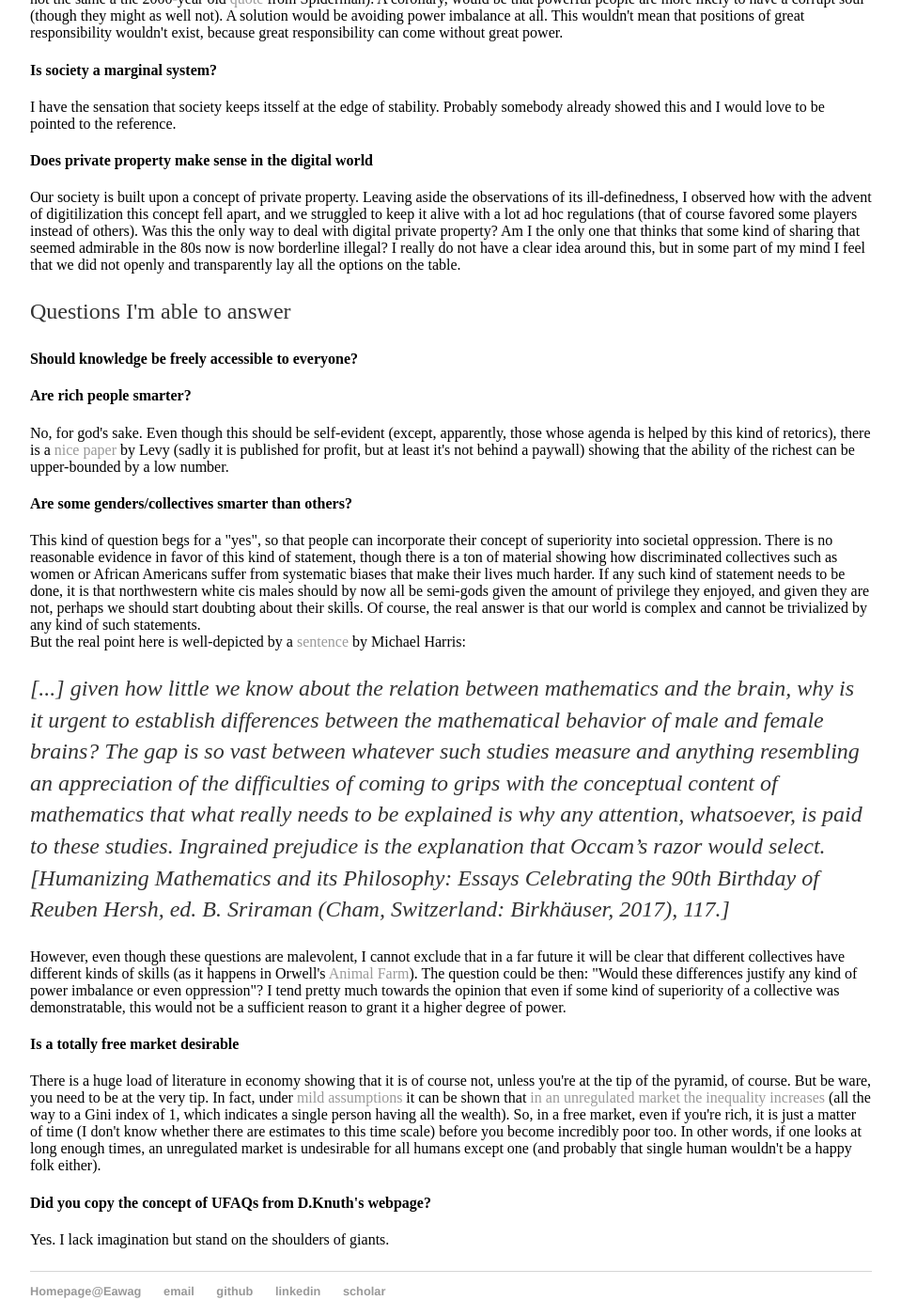
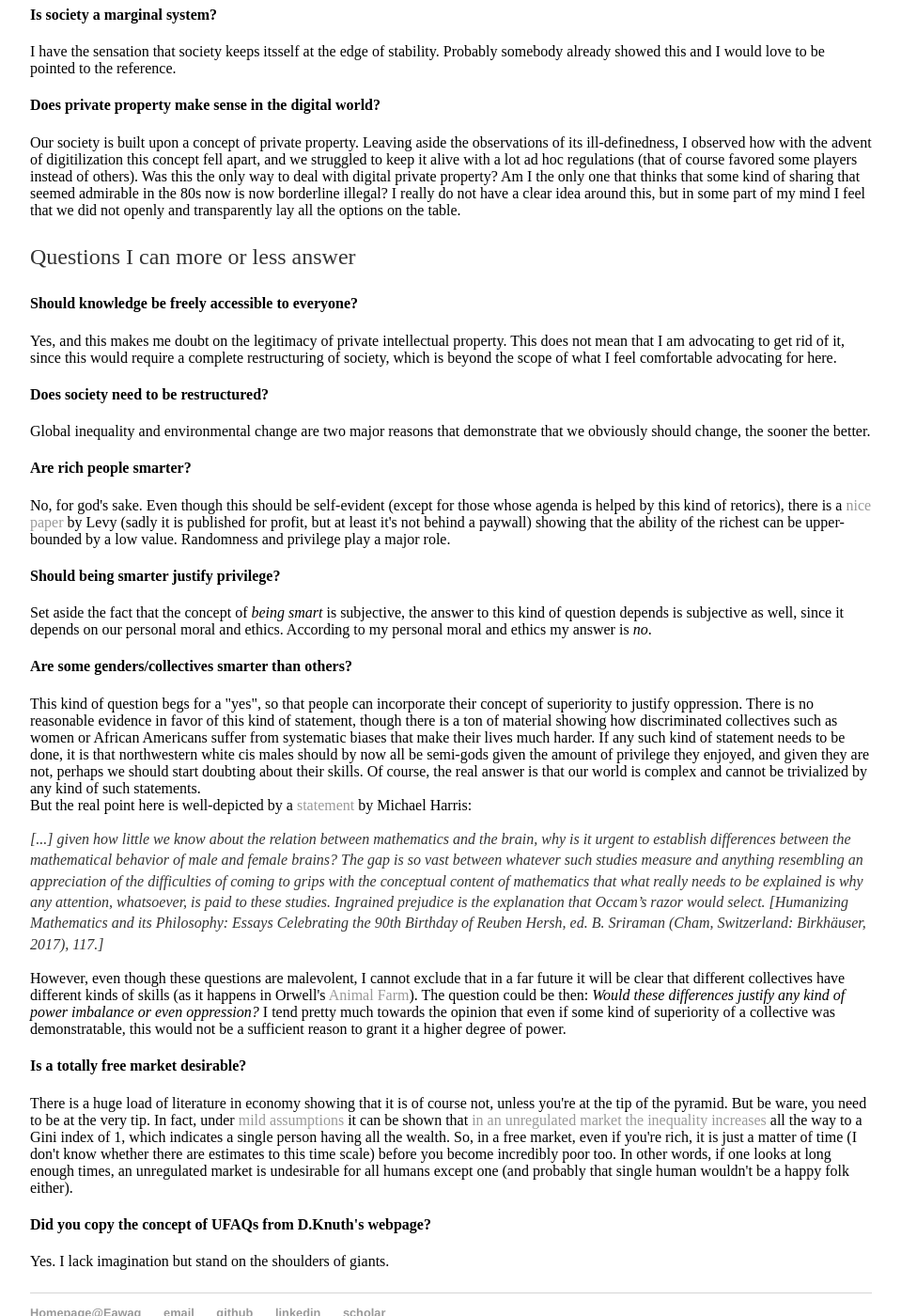
Before and after one commit to mbaityje/mbaityje.github.io, a Jekyll site: the page built from ufaq/index.html, in a window 1280 px wide and 1400 px high, scrolled down 555 px. Shown: the whole window at 94% size, without its empty margins (160-1119 px from the left). Built offline with Jekyll 4.4.1, drawn with Linux system fonts in a browser that asks for light colours.

Commit message:
Content changes

```diff
--- a/ufaq/index.html
+++ b/ufaq/index.html
@@ -5,7 +5,7 @@ title: UFAQ
 
 <div class="blurb">
 	<h1> Un-Frequently Asked Questions </h1>
-	<p>
+	<p class="content">
 	  Some questions I've been turning my head around, without finding an appropriate answer.
 	  At some point I will try to phrase some proper answers. For the moment it's just a sketch of things I appreciate input on.
 		<h4>Does power corrupt?</h4>
@@ -14,31 +14,39 @@ title: UFAQ
 		<h4>Is society a marginal system?</h4>
 		I have the sensation that society keeps itsself at the edge of stability. Probably somebody already showed this and I would love to be pointed to the reference.
 
-		<h4>Does private property make sense in the digital world</h4>
+		<h4>Does private property make sense in the digital world?</h4>
 		Our society is built upon a concept of private property. Leaving aside the observations of its ill-definedness, I observed how with the advent of digitilization this concept fell apart, and we struggled to keep it alive with a lot ad hoc regulations (that of course favored some players instead of others). Was this the only way to deal with digital private property? Am I the only one that thinks that some kind of sharing that seemed admirable in the 80s now is now borderline illegal?
 		I really do not have a clear idea around this, but in some part of my mind I feel that we did not openly and transparently lay all the options on the table.
 	</p>
 	<p>
-	  Questions I'm able to answer
+	  Questions I can more or less answer
 		<h4>Should knowledge be freely accessible to everyone?</h4>
+		Yes, and this makes me doubt on the legitimacy of private intellectual property. This does not mean that I am advocating to get rid of it, since this would require a complete restructuring of society, which is beyond the scope of what I feel comfortable advocating for here.
+
+		<h4>Does society need to be restructured?</h4>
+		Global inequality and environmental change are two major reasons that demonstrate that we obviously should change, the sooner the better.
 
 		<h4>Are rich people smarter?</h4>
-		No, for god's sake. Even though this should be self-evident (except, apparently, those whose agenda is helped by this kind of retorics), there is a <a href="https://www.sciencedirect.com/science/article/pii/S0022053103000243?casa_token=SCPi63BgIyYAAAAA:h8FRSsHISgIV0pQqWh0BCRKtUVrfHGC43d0NhbB2mjlxT_jgsMkI_Ww_5X9sbfFj2Bc0DYRHXA"> nice paper </a> by Levy (sadly it is published for profit, but at least it's not behind a paywall) showing that the ability of the richest can be upper-bounded by a low number.
+		No, for god's sake. Even though this should be self-evident (except for those whose agenda is helped by this kind of retorics), there is a <a href="https://www.sciencedirect.com/science/article/pii/S0022053103000243?casa_token=SCPi63BgIyYAAAAA:h8FRSsHISgIV0pQqWh0BCRKtUVrfHGC43d0NhbB2mjlxT_jgsMkI_Ww_5X9sbfFj2Bc0DYRHXA"> nice paper </a> by Levy (sadly it is published for profit, but at least it's not behind a paywall) showing that the ability of the richest can be upper-bounded by a low value.
+		Randomness and privilege play a major role.
+
+		<h4>Should being smarter justify privilege?</h4>
+		Set aside the fact that the concept of <em>being smart</em> is subjective, the answer to this kind of question depends is subjective as well, since it depends on our personal moral and ethics. According to my personal moral and ethics my answer is <em>no</em>.
 
 		<h4>Are some genders/collectives smarter than others?</h4>
-		This kind of question begs for a "yes", so that people can incorporate their concept of superiority into societal oppression.
+		This kind of question begs for a "yes", so that people can incorporate their concept of superiority to justify oppression.
 		There is no reasonable evidence in favor of this kind of statement, though there is a ton of material showing how discriminated collectives such as women or African Americans suffer from systematic biases that make their lives much harder. If any such kind of statement needs to be done, it is that northwestern white cis males should by now all be semi-gods given the amount of privilege they enjoyed, and given they are not, perhaps we should start doubting about their skills.
 		Of course, the real answer is that our world is complex and cannot be trivialized by any kind of such statements.</br>
 
-		But the real point here is well-depicted by a <a href="https://magazine.scienceforthepeople.org/vol22-1/science-wars-the-next-generation/">sentence</a> by Michael Harris:
-		<p style="font-style: italic;">
+		But the real point here is well-depicted by a <a href="https://magazine.scienceforthepeople.org/vol22-1/science-wars-the-next-generation/">statement</a> by Michael Harris:
+		<p style="font-style: italic;" class="content">
 		[...] given how little we know about the relation between mathematics and the brain, why is it urgent to establish differences between the mathematical behavior of male and female brains? The gap is so vast between whatever such studies measure and anything resembling an appreciation of the difficulties of coming to grips with the conceptual content of mathematics that what really needs to be explained is why any attention, whatsoever, is paid to these studies. Ingrained prejudice is the explanation that Occam’s razor would select. [Humanizing Mathematics and its Philosophy: Essays Celebrating the 90th Birthday of Reuben Hersh, ed.  B. Sriraman (Cham, Switzerland: Birkhäuser, 2017), 117.]
 		</p>
 
-		However, even though these questions are malevolent, I cannot exclude that in a far future it will be clear that different collectives have different kinds of skills (as it happens in Orwell's <a href="https://en.wikipedia.org/wiki/Animal_Farm"> Animal Farm</a>). The question could be then: "Would these differences justify any kind of power imbalance or even oppression"? I tend pretty much towards the opinion that even if some kind of superiority of a collective was demonstratable, this would not be a sufficient reason to grant it a higher degree of power.
+		However, even though these questions are malevolent, I cannot exclude that in a far future it will be clear that different collectives have different kinds of skills (as it happens in Orwell's <a href="https://en.wikipedia.org/wiki/Animal_Farm"> Animal Farm</a>). The question could be then: <em>Would these differences justify any kind of power imbalance or even oppression?</em> I tend pretty much towards the opinion that even if some kind of superiority of a collective was demonstratable, this would not be a sufficient reason to grant it a higher degree of power.
 
-		<h4>Is a totally free market desirable</h4>
-		There is a huge load of literature in economy showing that it is of course not, unless you're at the tip of the pyramid, of course. But be ware, you need to be at the very tip. In fact, under <a href="https://arxiv.org/pdf/2202.05789.pdf">mild assumptions</a> it can be shown that <a href="https://arxiv.org/abs/2201.05118"> in an unregulated market the inequality increases </a> (all the way to a Gini index of 1, which indicates a single person having all the wealth). So, in a free market, even if you're rich, it is just a matter of time (I don't know whether there are estimates to this time scale) before you become incredibly poor too. In other words, if one looks at long enough times, an unregulated market is undesirable for all humans except one (and probably that single human wouldn't be a happy folk either).
+		<h4>Is a totally free market desirable?</h4>
+		There is a huge load of literature in economy showing that it is of course not, unless you're at the tip of the pyramid. But be ware, you need to be at the very tip. In fact, under <a href="https://arxiv.org/pdf/2202.05789.pdf">mild assumptions</a> it can be shown that <a href="https://arxiv.org/abs/2201.05118"> in an unregulated market the inequality increases </a> all the way to a Gini index of 1, which indicates a single person having all the wealth. So, in a free market, even if you're rich, it is just a matter of time (I don't know whether there are estimates to this time scale) before you become incredibly poor too. In other words, if one looks at long enough times, an unregulated market is undesirable for all humans except one (and probably that single human wouldn't be a happy folk either).
 
 		<h4>Did you copy the concept of UFAQs from D.Knuth's webpage?</h4>
 		Yes. I lack imagination but stand on the shoulders of giants.
```
